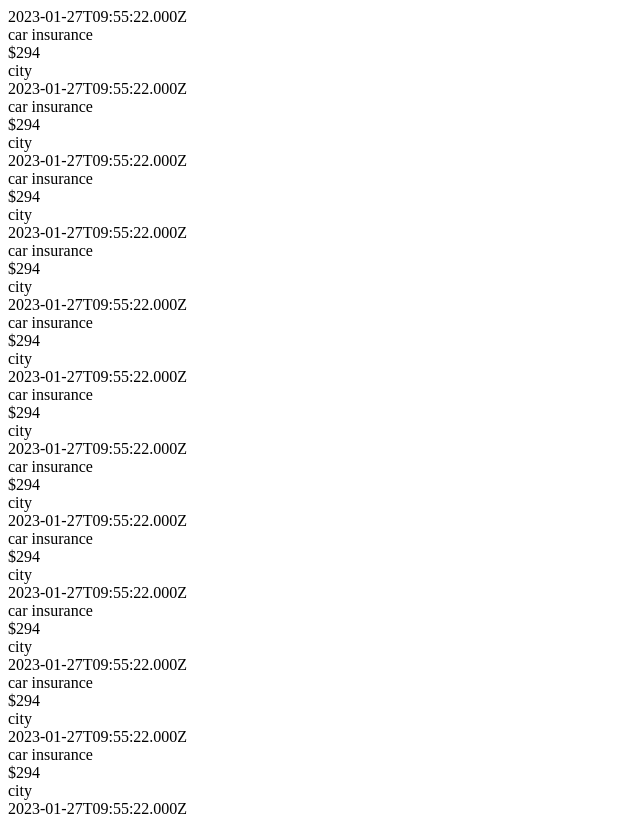
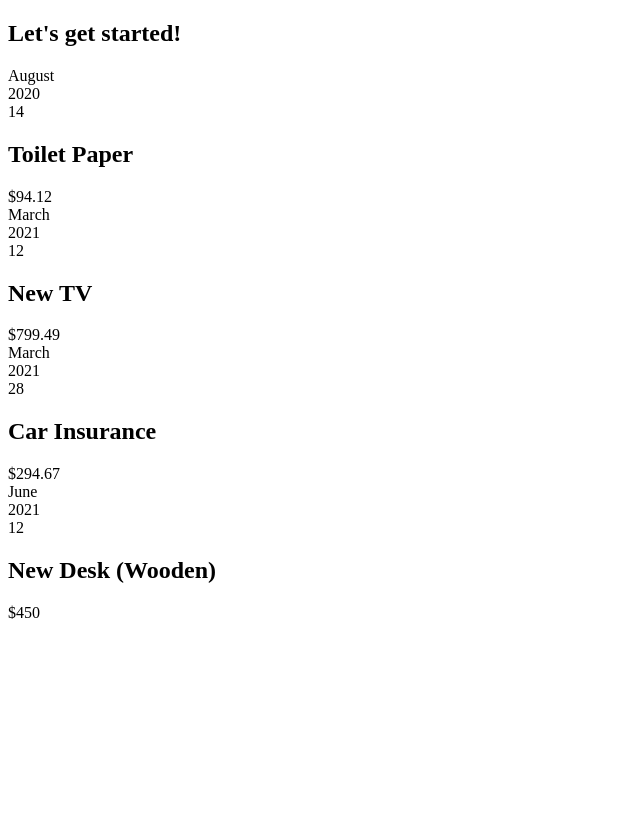
Before and after one commit to SuchiBankoti/react_expense_tracker, a React (Create React App) app: page / in a window 1280 px wide. Shown: the top 816 px of the page, without its empty margins (0-640 px from the left). Built offline with nearby package versions, Linux system fonts and the light colour scheme.

Commit message:
multiple components

```diff
--- a/src/App.js
+++ b/src/App.js
@@ -1,15 +1,36 @@
 import React from "react";
-import { nanoid } from "nanoid";
-import Expenseitem from "./Expenseitme";
 
-export default function App() {
-  const expense = [];
-  const location = "city";
-  for (let i = 0; i < 100; i++) {
-    expense.push(location);
-  }
-  const display = expense.map((e) => (
-    <Expenseitem key={nanoid()} location={e} />
-  ));
-  return <div>{display}</div>;
-}
+import Expenses from "./Expenses";
+
+const App = () => {
+  const expenses = [
+    {
+      id: "e1",
+      title: "Toilet Paper",
+      amount: 94.12,
+      date: new Date(2020, 7, 14),
+    },
+    { id: "e2", title: "New TV", amount: 799.49, date: new Date(2021, 2, 12) },
+    {
+      id: "e3",
+      title: "Car Insurance",
+      amount: 294.67,
+      date: new Date(2021, 2, 28),
+    },
+    {
+      id: "e4",
+      title: "New Desk (Wooden)",
+      amount: 450,
+      date: new Date(2021, 5, 12),
+    },
+  ];
+
+  return (
+    <div>
+      <h2>Let's get started!</h2>
+      <Expenses items={expenses} />
+    </div>
+  );
+};
+
+export default App;
--- /dev/null
+++ b/src/ExpenseDate.js
@@ -0,0 +1,17 @@
+import React from "react";
+
+const ExpenseDate = (props) => {
+  const month = props.date.toLocaleString("en-US", { month: "long" });
+  const day = props.date.toLocaleString("en-US", { day: "2-digit" });
+  const year = props.date.getFullYear();
+
+  return (
+    <div className="expense-date">
+      <div className="expense-date__month">{month}</div>
+      <div className="expense-date__year">{year}</div>
+      <div className="expense-date__day">{day}</div>
+    </div>
+  );
+};
+
+export default ExpenseDate;
--- /dev/null
+++ b/src/ExpenseItem.js
@@ -0,0 +1,17 @@
+import React from "react";
+
+import ExpenseDate from "./ExpenseDate";
+
+const ExpenseItem = (props) => {
+  return (
+    <div className="expense-item">
+      <ExpenseDate date={props.date} />
+      <div className="expense-item__description">
+        <h2>{props.title}</h2>
+        <div className="expense-item__price">${props.amount}</div>
+      </div>
+    </div>
+  );
+};
+
+export default ExpenseItem;
--- a/src/Expenseitme.js
+++ /dev/null
@@ -1,23 +0,0 @@
-import React from "react";
-
-export default function Expenseitem(props) {
-  const locationOfExpenditure = props.location;
-  const expenseDate = new Date();
-  const expensetitle = "car insurance";
-  const expenseAmount = 294;
-  function Expensedetails() {
-    return (
-      <>
-        <div>{expensetitle}</div>
-        <div>${expenseAmount}</div>
-      </>
-    );
-  }
-  return (
-    <div className="expenseitem">
-      <div>{expenseDate.toISOString()}</div>
-      <Expensedetails />
-      <div>{locationOfExpenditure}</div>
-    </div>
-  );
-}
--- /dev/null
+++ b/src/Expenses.js
@@ -0,0 +1,32 @@
+import React from "react";
+
+import ExpenseItem from "./ExpenseItem";
+
+const Expenses = (props) => {
+  return (
+    <div className="expenses">
+      <ExpenseItem
+        title={props.items[0].title}
+        amount={props.items[0].amount}
+        date={props.items[0].date}
+      />
+      <ExpenseItem
+        title={props.items[1].title}
+        amount={props.items[1].amount}
+        date={props.items[1].date}
+      />
+      <ExpenseItem
+        title={props.items[2].title}
+        amount={props.items[2].amount}
+        date={props.items[2].date}
+      />
+      <ExpenseItem
+        title={props.items[3].title}
+        amount={props.items[3].amount}
+        date={props.items[3].date}
+      />
+    </div>
+  );
+};
+
+export default Expenses;
```
